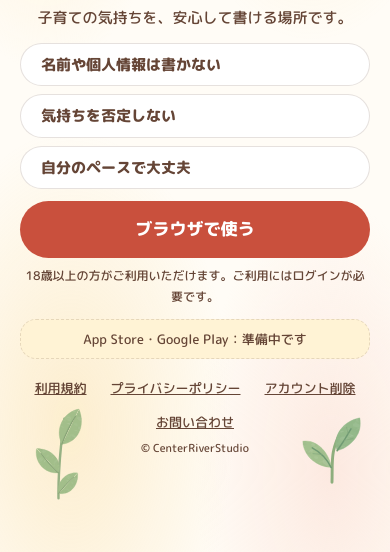
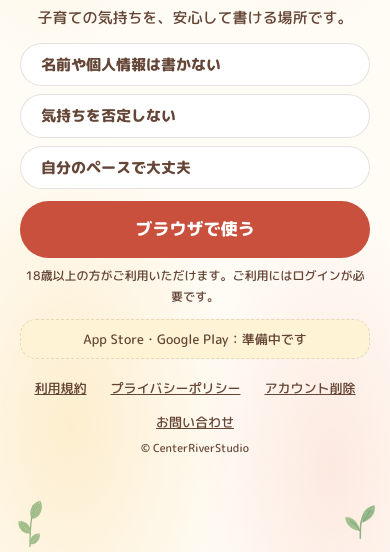
Before and after one commit to KOSODATEHITOIKI/kosodate-hitoiki-site, a plain HTML site: page index.html in a window 390 px wide. Shown: the part 292-844 px from the top of the page. Drawn offline with Linux system fonts and the light colour scheme.

Commit message:
fix: スマホ幅で若葉が文字に重ならないようにする
Co-Authored-By: Claude Sonnet 5.5 <noreply@anthropic.com>

```diff
--- a/assets/landing.css
+++ b/assets/landing.css
@@ -30,6 +30,7 @@ h1{margin:4px 0 8px;font-weight:800;font-size:26px;line-height:1.4}
 .cards{margin:12px 0}
 .cards span{display:none}
 .cards li{padding:8px 20px}
+.deco .lf{height:60px}
 }
 @media (min-width:900px){
 .wrap{max-width:1040px;padding:24px 40px 96px;display:grid;grid-template-columns:1fr 1fr;gap:0 56px;align-items:center}
```
